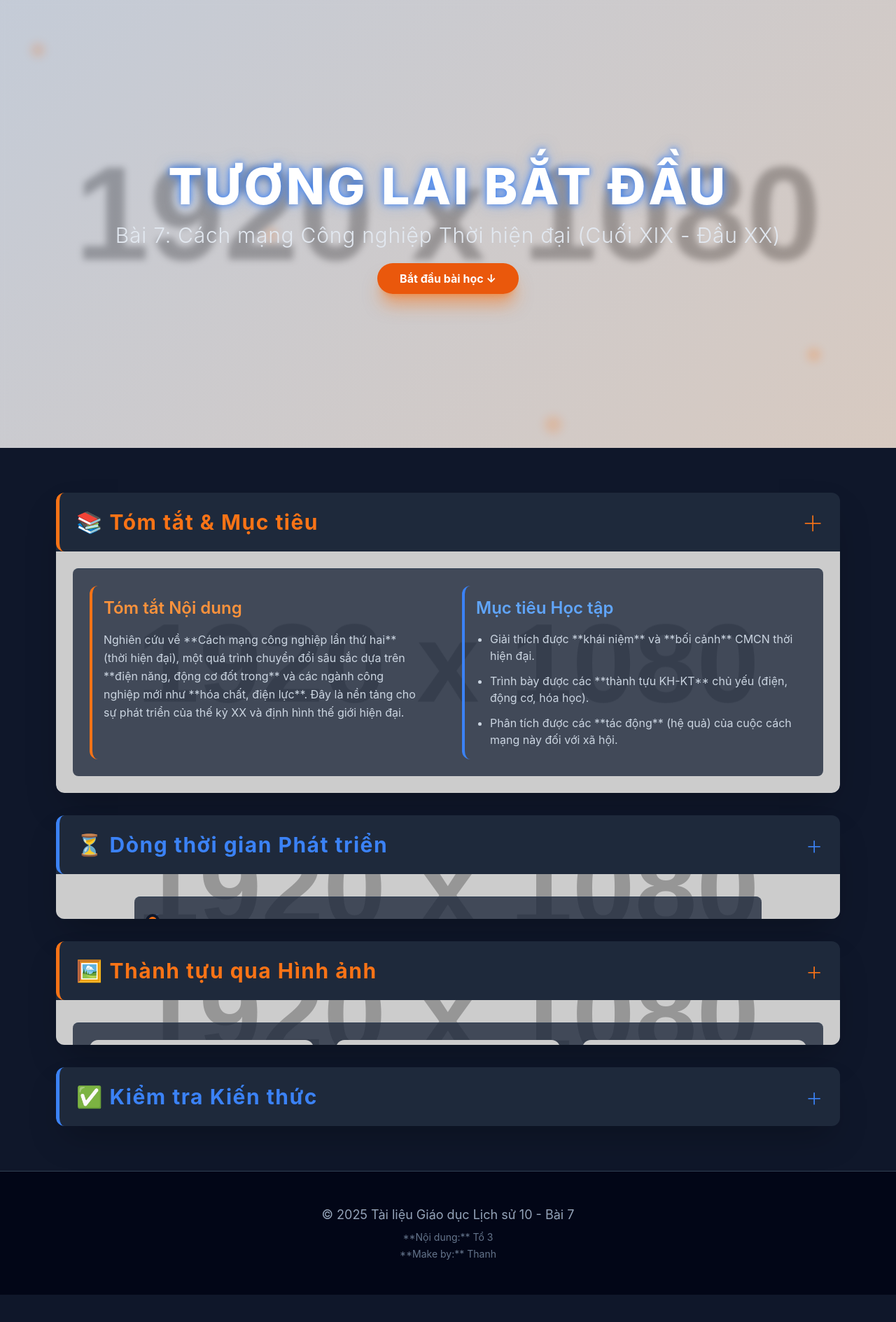
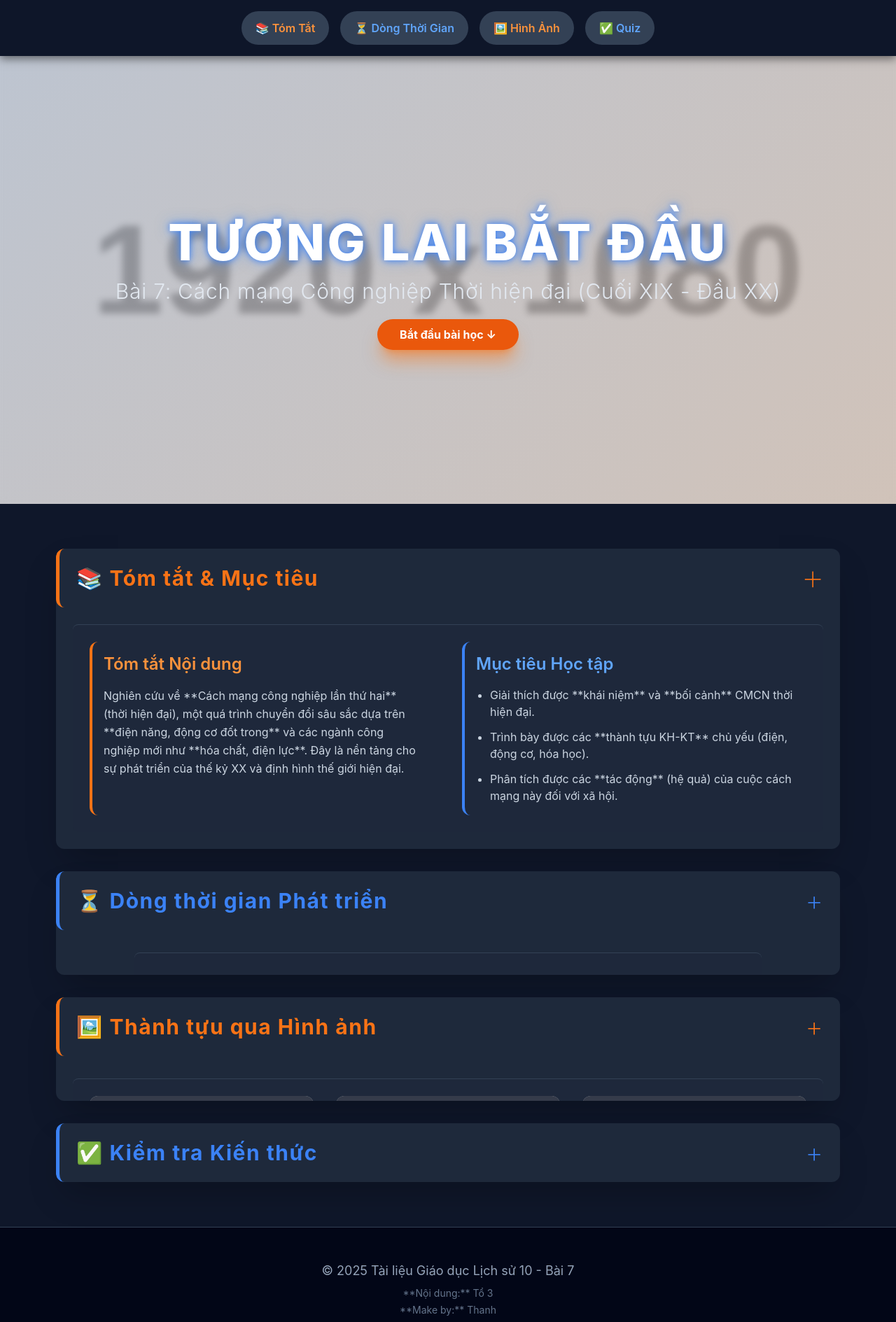
Before and after one commit to ThaoTrinh89/Liichsu_bai7_10, a plain HTML site: page index.html in a window 1280 px wide. Shown: the whole page at 70% size. Before the commit the page ends 1850 px from the top, so only its background shows below. Drawn offline with nearby package versions, Linux system fonts and the light colour scheme; placeholder pictures from the web are drawn by us.

Commit message:
Fix code L3

```diff
--- a/index.html
+++ b/index.html
@@ -24,38 +24,58 @@
             color: var(--color-text);
             font-family: 'Inter', sans-serif;
             overflow-x: hidden;
+            /* Thêm padding top cho body để tránh bị thanh nav cố định che mất nội dung */
+            padding-top: 5rem;
+        }
+
+        /* CSS cho Menu Điều hướng Cố định */
+        #sticky-nav {
+            background-color: rgba(15, 23, 42, 0.95); /* Slate 900 mờ */
+            backdrop-filter: blur(5px);
+            box-shadow: 0 4px 12px rgba(0, 0, 0, 0.5);
+            z-index: 50; /* Đảm bảo nav nằm trên các section */
+        }
+        .nav-button {
+            padding: 0.75rem 1.25rem;
+            border-radius: 9999px; /* rounded-full */
+            font-weight: 600;
+            transition: background-color 0.3s, color 0.3s;
+        }
+        .nav-button:hover {
+            background-color: var(--color-primary);
+            color: white;
         }
 
         /* Hiệu ứng Accordion/Toggle MỚI */
         .accordion-header {
             cursor: pointer;
             padding: 1.5rem;
-            border-radius: 0.75rem; /* Góc bo lớn hơn */
+            border-radius: 0.75rem;
             transition: background-color 0.3s ease, box-shadow 0.3s ease, border-left 0.3s ease;
             position: relative;
             z-index: 10;
-            border-left: 5px solid transparent; /* Tạo đường viền trái nổi bật */
+            border-left: 5px solid transparent;
         }
         .accordion-header:hover {
-            background-color: #1e293b; /* Slate 800 hover */
-            box-shadow: 0 4px 15px rgba(249, 115, 22, 0.2); /* Bóng đổ cam mờ */
+            background-color: #1e293b;
+            box-shadow: 0 4px 15px rgba(249, 115, 22, 0.2);
         }
 
         /* Thiết lập màu tiêu đề (Chung) */
         .accordion-header h2 {
             font-weight: 700;
-            letter-spacing: 0.05em; /* Tăng khoảng cách chữ */
+            letter-spacing: 0.05em;
             transition: color 0.3s;
         }
 
         /* Phong cách Icon */
         .accordion-header span {
-            font-size: 2.5rem; /* Kích thước lớn hơn */
-            font-weight: 200; /* Nhẹ hơn */
+            font-size: 2.5rem;
+            font-weight: 200;
             transition: transform 0.3s, font-weight 0.3s;
         }
         .accordion-header:hover span {
-            font-weight: 700; /* Đậm hơn khi hover */
+            font-weight: 700;
         }
 
         /* Màu sắc theo từng phần */
@@ -80,7 +100,7 @@
         }
 
 
-        /* Phong cách Điện ảnh / Glow / Bokeh */
+        /* Phong cách Điện ảnh / Glow / Bokeh - giữ nguyên */
         .hero-bg-overlay {
             background: linear-gradient(135deg, rgba(59, 130, 246, 0.1), rgba(249, 115, 22, 0.1));
             backdrop-filter: blur(5px);
@@ -90,95 +110,7 @@
             text-shadow: 0 0 10px var(--color-secondary), 0 0 20px rgba(59, 130, 246, 0.5);
         }
 
-        /* Mô phỏng Bokeh và Motion Blur giữ nguyên */
-        .bokeh-dot {
-            position: absolute;
-            width: 30px;
-            height: 30px;
-            background: radial-gradient(circle at center, rgba(249, 115, 22, 0.5) 0%, rgba(249, 115, 22, 0) 70%);
-            border-radius: 50%;
-            animation: bokeh-float 15s infinite alternate ease-in-out;
-            opacity: 0.5;
-            z-index: 10;
-        }
-        .bokeh-dot:nth-child(1) { top: 10%; left: 5%; transform: scale(1.5); animation-delay: 1s; }
-        .bokeh-dot:nth-child(2) { bottom: 20%; right: 10%; animation-delay: 3s; }
-        .bokeh-dot:nth-child(3) { top: 50%; left: 30%; transform: scale(0.8); animation-delay: 5s; }
-        .bokeh-dot:nth-child(4) { bottom: 5%; left: 60%; transform: scale(1.2); animation-delay: 7s; }
-
-        @keyframes bokeh-float {
-            0% { transform: translate(0, 0) scale(1); }
-            100% { transform: translate(20px, 30px) scale(1.1); }
-        }
-
-        .motion-blur-image {
-            transition: filter 0.3s ease-out;
-            filter: blur(1px) contrast(1.1);
-            transform: scale(1.05);
-        }
-        .motion-blur-image:hover {
-            filter: blur(0px) contrast(1);
-            transform: scale(1);
-        }
-
-        /* Timeline Tương tác và Hover Blur giữ nguyên */
-        .timeline-item {
-            position: relative;
-            padding: 0 20px 20px 60px;
-            border-left: 2px solid var(--color-secondary);
-        }
-        .timeline-item::before {
-            content: '';
-            position: absolute;
-            left: -10px;
-            top: 0;
-            width: 20px;
-            height: 20px;
-            border-radius: 50%;
-            background-color: var(--color-primary);
-            border: 4px solid var(--color-bg);
-            transition: all 0.3s ease;
-        }
-        .timeline-item:hover::before {
-            transform: scale(1.2);
-            background-color: var(--color-secondary);
-        }
-
-        .gallery-item-img {
-            transition: filter 0.5s ease;
-        }
-        .gallery-item:hover .gallery-item-img {
-            filter: blur(3px) brightness(0.7);
-        }
-        .gallery-item-text {
-            opacity: 0;
-            transition: opacity 0.5s ease;
-        }
-        .gallery-item:hover .gallery-item-text {
-            opacity: 1;
-        }
-
-        /* CSS cho Parallax sections (nền mới) */
-        .bg-parallax-1 {
-            background-image: url('https://placehold.co/1920x1080/1a202c/aaaaaa?text=GEAR+FACTORY');
-            background-attachment: fixed;
-            background-size: cover;
-            background-position: center;
-        }
-        .bg-parallax-2 {
-            background-image: url('https://placehold.co/1920x1080/1a202c/aaaaaa?text=STEAM+ENGINE+DETAIL');
-            background-attachment: fixed;
-            background-size: cover;
-            background-position: center;
-        }
-        .bg-parallax-3 {
-            background-image: url('https://placehold.co/1920x1080/1a202c/aaaaaa?text=INDUSTRIAL+TIMELINE');
-            background-attachment: fixed;
-            background-size: cover;
-            background-position: center;
-        }
-
-        /* CSS cho Quiz rút gọn & Đáp án */
+        /* CSS cho Quiz rút gọn & Đáp án - giữ nguyên */
         .quiz-option-btn {
             padding: 8px 12px;
             margin: 4px;
@@ -190,20 +122,17 @@
             flex-shrink: 0;
             text-align: center;
         }
-        /* Đã chọn (trước khi nộp) */
         .quiz-option-btn.selected {
-            background-color: #3b82f6; /* blue-500 */
+            background-color: #3b82f6;
             border-color: #3b82f6;
         }
-        /* Đáp án Đúng (sau khi nộp) */
         .quiz-option-btn.correct {
-            background-color: #10b981; /* green-500 */
+            background-color: #10b981;
             border-color: #10b981;
             font-weight: bold;
         }
-        /* Đáp án Sai người dùng chọn (sau khi nộp) */
         .quiz-option-btn.incorrect {
-            background-color: #f97316; /* orange-600 */
+            background-color: #f97316;
             border-color: #f97316;
             text-decoration: line-through;
         }
@@ -211,6 +140,14 @@
 </head>
 <body class="selection:bg-orange-600 selection:text-white">
 
+    <nav id="sticky-nav" class="fixed top-0 left-0 right-0 py-4">
+        <div class="container mx-auto px-4 max-w-6xl flex justify-center space-x-4 overflow-x-auto">
+            <a href="#summary" class="nav-button bg-slate-700 text-orange-400 hover:text-white">📚 Tóm Tắt</a>
+            <a href="#timeline-section" class="nav-button bg-slate-700 text-blue-400 hover:text-white">⏳ Dòng Thời Gian</a>
+            <a href="#gallery-section" class="nav-button bg-slate-700 text-orange-400 hover:text-white">🖼️ Hình Ảnh</a>
+            <a href="#quiz-section" class="nav-button bg-slate-700 text-blue-400 hover:text-white">✅ Quiz</a>
+        </div>
+    </nav>
     <header class="relative h-[60vh] md:h-[80vh] overflow-hidden">
         <div class="absolute inset-0 bg-cover bg-center motion-blur-image" style="background-image: url('https://placehold.co/1920x1080/0f172a/f97316/svg?text=Industrial+Revolution+Header');">
             <div class="bokeh-dot"></div>
@@ -227,12 +164,14 @@
                 Bài 7: Cách mạng Công nghiệp Thời hiện đại (Cuối XIX - Đầu XX)
             </p>
             <div class="mt-8">
-                <a href="#main-content" class="bg-orange-600 hover:bg-orange-700 text-white font-bold py-3 px-8 rounded-full transition duration-300 shadow-xl shadow-orange-500/50">
+                <a href="#main-content-start" class="bg-orange-600 hover:bg-orange-700 text-white font-bold py-3 px-8 rounded-full transition duration-300 shadow-xl shadow-orange-500/50">
                     Bắt đầu bài học &darr;
                 </a>
             </div>
         </div>
     </header>
+
+    <div id="main-content-start"></div>
 
     <main id="main-content" class="container mx-auto px-4 py-16 max-w-6xl space-y-8">
 
@@ -500,7 +439,7 @@
                 // TỰ ĐỘNG CUỘN ĐẾN ĐÂY
                 section.scrollIntoView({
                     behavior: 'smooth',
-                    block: 'start' // Cuộn để tiêu đề nằm ở trên cùng (hoặc gần trên cùng)
+                    block: 'start'
                 });
 
             } else {
```
